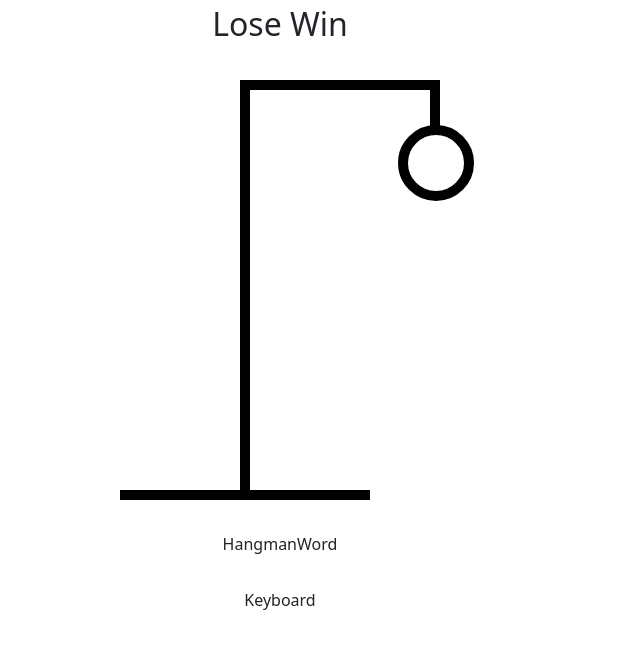
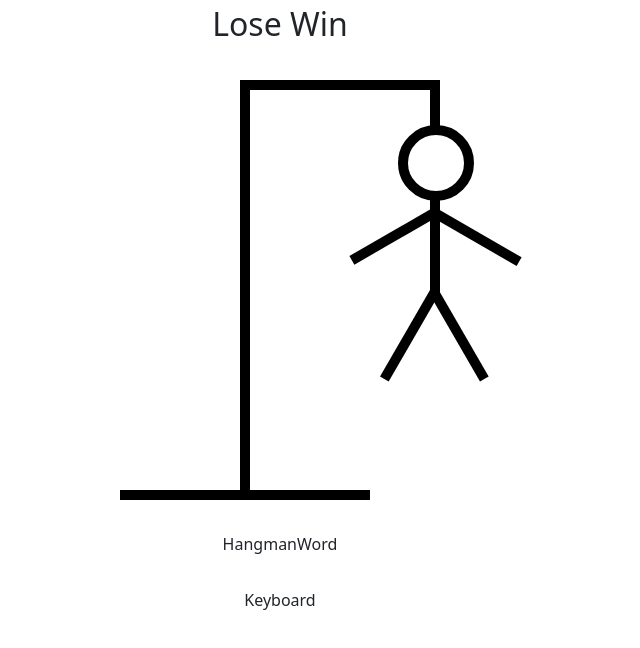
Before and after one commit to philipAvdey/hangman-project, a React (Vite) app: page / in a window 1280 px wide. Shown: the top 648 px of the page, without its empty margins (360-1000 px from the left). Built offline with nearby package versions, Linux system fonts and the light colour scheme.

Commit message:
Added the body, legs, and arm

```diff
--- a/src/components/HangmanDrawing/HangmanDrawing.scss
+++ b/src/components/HangmanDrawing/HangmanDrawing.scss
@@ -41,3 +41,55 @@
     top: 45px;
 
 }
+
+.app__drawing_body{
+    width: 10px;
+    height: 100px;
+    background: black;
+    position: absolute;
+    left: 310px;
+    top: 116px;
+}
+
+.app__drawing_right-arm{
+    width: 100px;
+    height: 10px;
+    background: black;
+    position: absolute;
+    left: 310px;
+    top: 126px;
+    rotate: 30deg;
+    transform-origin: left bottom;
+}
+
+.app__drawing_left-arm{
+    width: 100px;
+    height: 10px;
+    background: black;
+    position: absolute;
+    left: 216px;
+    top: 126px;
+    rotate: -30deg;
+    transform-origin: right top;
+}
+.app__drawing_left-leg{
+    width: 100px;
+    height: 10px;
+    background: black;
+    position: absolute;
+    left: 210px;
+    top: 210px;
+    rotate: -60deg;
+    transform-origin: right top;
+}
+
+.app__drawing_right-leg{
+    width: 100px;
+    height: 10px;
+    background: black;
+    position: absolute;
+    left: 310px;
+    top: 205px;
+    rotate: 60deg;
+    transform-origin: left bottom;
+}
--- a/src/components/HangmanDrawing/HangmanDrawing.tsx
+++ b/src/components/HangmanDrawing/HangmanDrawing.tsx
@@ -1,12 +1,20 @@
 import "./HangmanDrawing.scss";
-const HEAD = (
-  <div className="app__drawing_head"></div>
-);
+const HEAD = <div className="app__drawing_head"></div>;
+const BODY = <div className="app__drawing_body"></div>;
+const RIGHT_ARM = <div className="app__drawing_right-arm"></div>;
+const LEFT_ARM = <div className="app__drawing_left-arm"></div>;
+const RIGHT_LEG = <div className="app__drawing_right-leg"></div>;
+const LEFT_LEG = <div className="app__drawing_left-leg"></div>;
 
 const HangmanDrawing = () => {
   return (
     <div className="app__drawing">
       {HEAD}
+      {BODY}
+      {RIGHT_ARM}
+      {LEFT_ARM}
+      {RIGHT_LEG}
+      {LEFT_LEG}
       <div className="app__drawing_noose-holder"></div>
       <div className="app__drawing_overhang"></div>
       <div className="app__drawing_vertical-section"></div>
```
